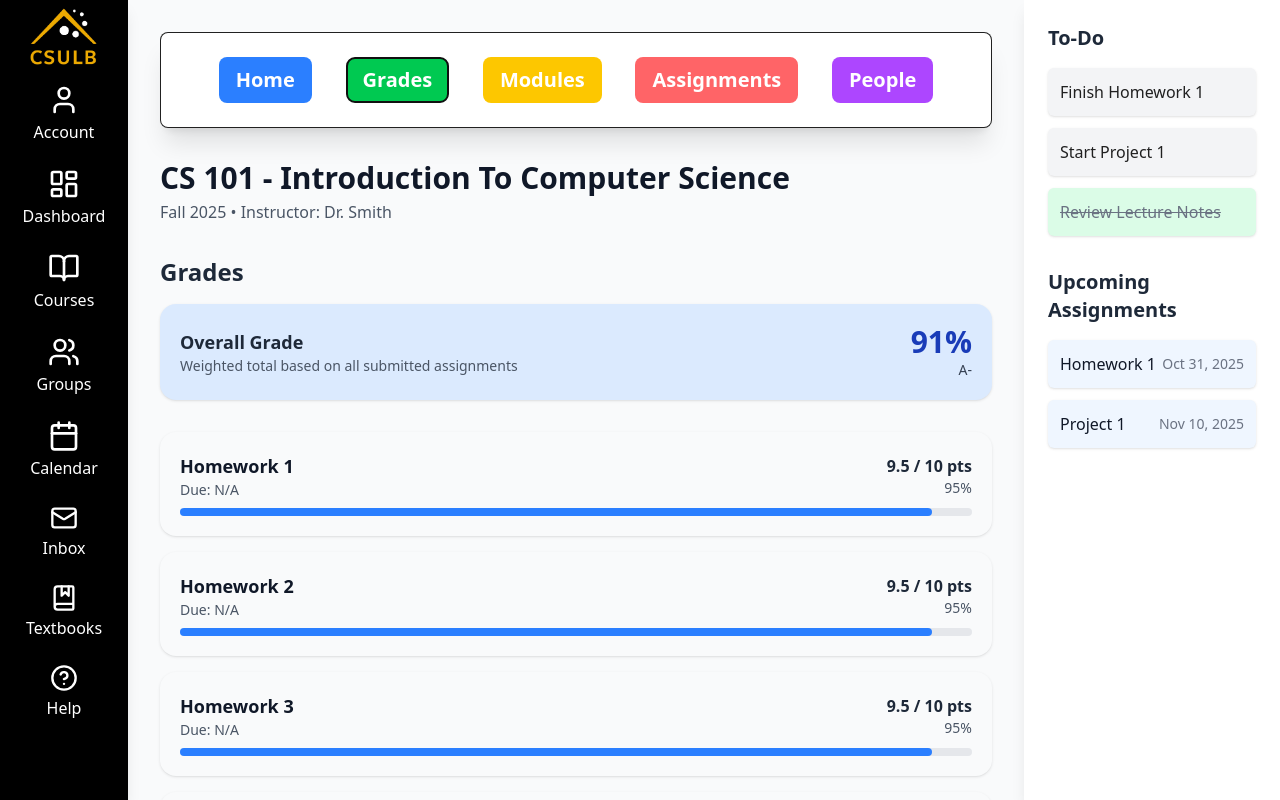
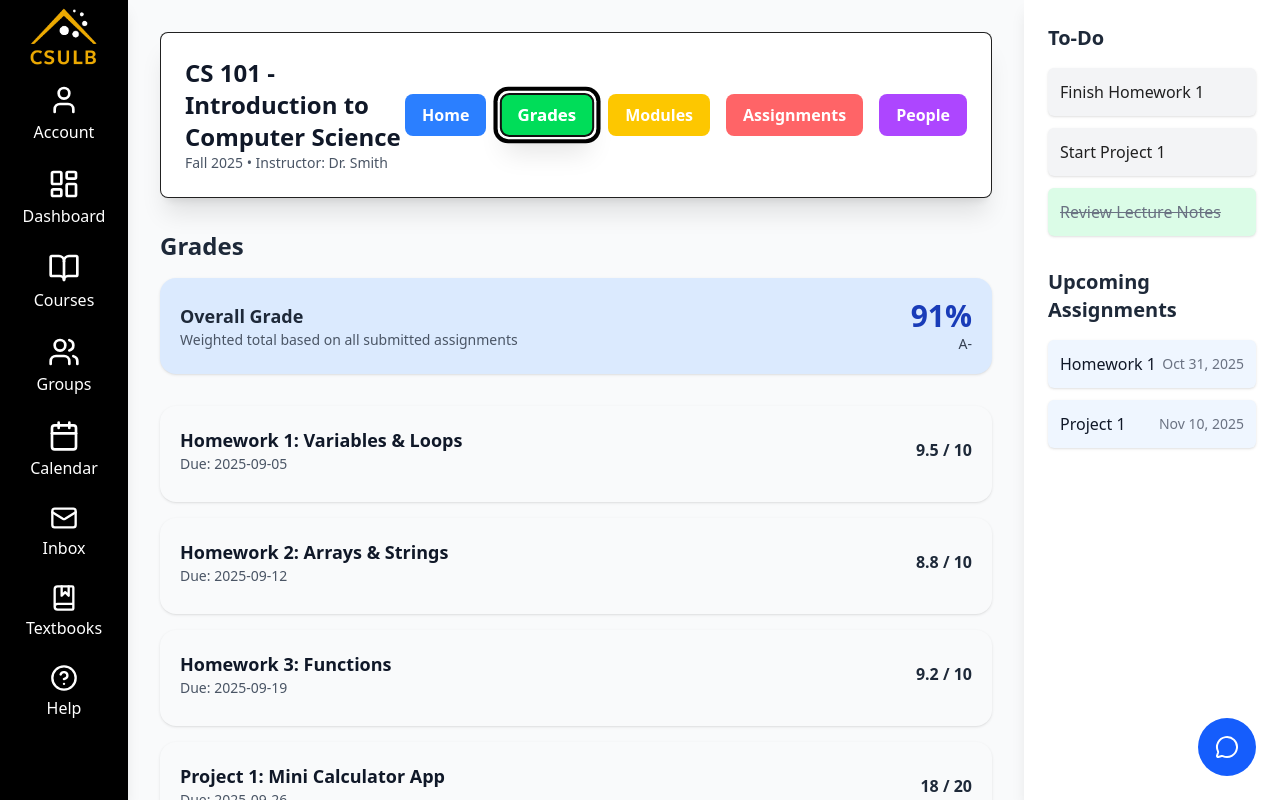
Before and after one commit to lnguyen14123/448-canvas, a React (Vite) app: page /course/1 in a window 1280 px wide. Both pictures are taken after a click on the button "Grades". Built offline with nearby package versions, Linux system fonts and the light colour scheme.

Commit message:
updated course page

```diff
--- /dev/null
+++ b/src/components/ChatButton.jsx
@@ -0,0 +1,44 @@
+import React, { useState } from "react";
+import { MessageCircle, X } from "lucide-react";
+
+export default function ChatButton() {
+  const [isOpen, setIsOpen] = useState(false);
+
+  return (
+    <div className="fixed bottom-6 right-6 z-50 group">
+      {/* Chat Window */}
+      {isOpen && (
+        <div className="bg-white text-black shadow-2xl rounded-2xl p-4 w-80 mb-3 border border-gray-200 animate-fade-in">
+          <div className="flex justify-between items-center mb-2">
+            <h3 className="font-semibold text-lg">Message Professor</h3>
+            <button onClick={() => setIsOpen(false)} className="text-gray-500 hover:text-red-500 transition">
+              <X className="w-5 h-5" />
+            </button>
+          </div>
+          <textarea
+            className="w-full h-24 p-2 border border-gray-300 rounded-md focus:outline-none focus:ring-2 focus:ring-blue-400 resize-none"
+            placeholder="Type your message..."
+          ></textarea>
+          <button className="mt-2 w-full bg-blue-600 text-white py-2 rounded-md hover:bg-blue-700 transition">
+            Send
+          </button>
+        </div>
+      )}
+
+      {/* Floating Chat Button + Tooltip */}
+      <div className="relative group">
+        <button
+          onClick={() => setIsOpen(!isOpen)}
+          className="bg-blue-600 hover:bg-blue-700 text-white rounded-full p-4 shadow-3xl transition-transform duration-300 hover:scale-110 flex items-center justify-center"
+        >
+          <MessageCircle className="w-6 h-6" />
+        </button>
+
+        {/* Tooltip */}
+        <div className="absolute bottom-full right-1/2 mb-2 w-max bg-gray-800 text-white text-sm rounded-md py-1 px-2 opacity-0 group-hover:opacity-100 transition-opacity duration-200 shadow-lg pointer-events-none">
+          Message your professor
+        </div>
+      </div>
+    </div>
+  );
+}
--- a/src/components/Sidebar.jsx
+++ b/src/components/Sidebar.jsx
@@ -1,5 +1,5 @@
 import React from "react";
-import { Link } from "react-router-dom";
+import { Link, useLocation } from "react-router-dom";
 import {
   User,
   LayoutDashboard,
@@ -7,19 +7,28 @@ import {
   Users,
   Calendar,
   Mail,
-  Clock,
-  PlayCircle,
   BookMarked,
   HelpCircle,
-  GraduationCap,
-} from "lucide-react"; // run: npm install lucide-react
+} from "lucide-react";
 
-import logo from "../assets/logo.png"
+import logo from "../assets/logo.png";
 
 export default function Sidebar() {
+  const location = useLocation(); // gets current URL path
+
+  const navItems = [
+    { to: "/account", label: "Account", icon: <User className="w-8 h-8 mb-1" /> },
+    { to: "/", label: "Dashboard", icon: <LayoutDashboard className="w-8 h-8 mb-1" /> },
+    { to: "/courses", label: "Courses", icon: <BookOpen className="w-8 h-8 mb-1" /> },
+    { to: "/groups", label: "Groups", icon: <Users className="w-8 h-8 mb-1" /> },
+    { to: "/calendar", label: "Calendar", icon: <Calendar className="w-8 h-8 mb-1" /> },
+    { to: "/inbox", label: "Inbox", icon: <Mail className="w-7 h-7 mb-1" /> },
+    { to: "/textbooks", label: "Textbooks", icon: <BookMarked className="w-7 h-7 mb-1" /> },
+    { to: "/help", label: "Help", icon: <HelpCircle className="w-7 h-7 mb-1" /> },
+  ];
+
   return (
     <aside className="w-[10vw] bg-black text-white flex flex-col items-center space-y-6 shadow-lg">
-      {/* App Icon / Logo */}
       {/* Logo */}
       <div className="mb-2">
         <Link to="/" className="flex items-center justify-center">
@@ -32,56 +41,30 @@ export default function Sidebar() {
       </div>
 
       {/* Nav Links */}
-      <nav className="flex flex-col items-center space-y-6 text-md">
-        <Link to="/account" className="flex flex-col items-center hover:text-blue-400">
-          <User className="w-8 h-8 mb-1" />
-          <span className="">Account</span>
+      <nav className="flex flex-col items-center space-y-6 text-md relative">
+        {navItems.map((item) => {
+          const isActive = location.pathname === item.to; // check if current page
+
+          return (
+            <div key={item.label} className="relative group">
+              <Link
+                to={item.to}
+                className={`
+                  flex flex-col items-center transition duration-200
+                  ${isActive ? "text-blue-400 font-bold" : "hover:text-blue-400"}
+                `}
+              >
+                {item.icon}
+                <span>{item.label}</span>
               </Link>
 
-        <Link to="/" className="flex flex-col items-center hover:text-blue-400">
-          <LayoutDashboard className="w-8 h-8 mb-1" />
-          <span className="">Dashboard</span>
-        </Link>
-
-        <Link to="/courses" className="flex flex-col items-center hover:text-blue-400">
-          <BookOpen className="w-8 h-8 mb-1" />
-          <span className="">Courses</span>
-        </Link>
-
-        <Link to="/groups" className="flex flex-col items-center hover:text-blue-400">
-          <Users className="w-8 h-8 mb-1" />
-          <span className="">Groups</span>
-        </Link>
-
-        <Link to="/calendar" className="flex flex-col items-center hover:text-blue-400">
-          <Calendar className="w-8 h-8 mb-1" />
-          <span className="">Calendar</span>
-        </Link>
-
-        <Link to="/inbox" className="flex flex-col items-center hover:text-blue-400">
-          <Mail className="w-7 h-7 mb-1" />
-          <span className="">Inbox</span>
-        </Link>
-
-        {/* <Link to="/history" className="flex flex-col items-center hover:text-blue-400">
-          <Clock className="w-5 h-5 mb-1" />
-          <span className="text-xs">History</span>
-        </Link>
-
-        <Link to="/my-media" className="flex flex-col items-center hover:text-blue-400">
-          <PlayCircle className="w-5 h-5 mb-1" />
-          <span className="text-xs">My Media</span>
-        </Link> */}
-
-        <Link to="/textbooks" className="flex flex-col items-center hover:text-blue-400">
-          <BookMarked className="w-7 h-7 mb-1" />
-          <span className="">Textbooks</span>
-        </Link>
-
-        <Link to="/help" className="flex flex-col items-center hover:text-blue-400">
-          <HelpCircle className="w-7 h-7 mb-1" />
-          <span className="">Help</span>
-        </Link>
+              {/* Tooltip */}
+              <div className="absolute left-full top-1/2 -translate-y-1/2 ml-3 bg-gray-800 text-white text-sm rounded-lg py-1 px-3 opacity-0 group-hover:opacity-100 transform scale-90 group-hover:scale-100 transition-all duration-200 whitespace-nowrap z-10 shadow-lg">
+                {item.label}
+              </div>
+            </div>
+          );
+        })}
       </nav>
     </aside>
   );
--- a/src/pages/Course.jsx
+++ b/src/pages/Course.jsx
@@ -1,15 +1,16 @@
 import React, { useState } from "react";
 import Sidebar from "../components/Sidebar";
+import ChatButton from "../components/ChatButton";
 
 export default function Course() {
   const courseId = "CS101"; // for simplicity, or use useParams()
 
 const sections = [
-    { name: "Home", color: "bg-blue-500" },
-    { name: "Grades", color: "bg-green-500" },
-    { name: "Modules", color: "bg-yellow-400" },
-    { name: "Assignments", color: "bg-red-400" },
-    { name: "People", color: "bg-purple-500" },
+  { name: "Home", color: "bg-blue-500", description: "Go back to the course homepage" },
+  { name: "Grades", color: "bg-green-500", description: "View your grades and feedback" },
+  { name: "Modules", color: "bg-yellow-400", description: "Access weekly course modules" },
+  { name: "Assignments", color: "bg-red-400", description: "See all assignments and due dates" },
+  { name: "People", color: "bg-purple-500", description: "View classmates and instructor info" },
 ];
 
   const todos = [
@@ -24,15 +25,16 @@ export default function Course() {
   ];
 
 const grades = [
-    { id: 1, assignment: "Homework 1", grade: "95%", points:"9.5"},
-    { id: 2, assignment: "Homework 2", grade: "95%", points:"9.5"},
-    { id: 3, assignment: "Homework 3", grade: "95%", points:"9.5"},
-    { id: 4, assignment: "Homework 4", grade: "95%", points:"9.5"},
-    { id: 5, assignment: "Homework 5", grade: "95%", points:"9.5"},
-    { id: 6, assignment: "Project 1", grade: "88%", points:"8.8"},
-    { id: 7, assignment: "Project 2", grade: "88%", points:"8.8"},
-    { id: 8, assignment: "Project 3", grade: "88%", points:"8.8"},
-    { id: 9, assignment: "Project 4", grade: "88%", points:"8.8"},
+  { id: 1, assignment: "Homework 1: Variables & Loops", grade: "95%", points: "9.5 / 10", dueDate: "2025-09-05" },
+  { id: 2, assignment: "Homework 2: Arrays & Strings", grade: "88%", points: "8.8 / 10", dueDate: "2025-09-12" },
+  { id: 3, assignment: "Homework 3: Functions", grade: "92%", points: "9.2 / 10", dueDate: "2025-09-19" },
+  { id: 4, assignment: "Project 1: Mini Calculator App", grade: "90%", points: "18 / 20", dueDate: "2025-09-26" },
+  { id: 5, assignment: "Homework 4: Recursion", grade: "96%", points: "9.6 / 10", dueDate: "2025-10-03" },
+  { id: 6, assignment: "Midterm Exam", grade: "84%", points: "42 / 50", dueDate: "2025-10-10" },
+  { id: 7, assignment: "Homework 5: Sorting Algorithms", grade: "98%", points: "9.8 / 10", dueDate: "2025-10-17" },
+  { id: 8, assignment: "Project 2: Data Visualizer", grade: "91%", points: "18.2 / 20", dueDate: "2025-10-24" },
+  { id: 9, assignment: "Homework 6: Hash Maps", grade: "89%", points: "8.9 / 10", dueDate: "2025-10-31" },
+  { id: 10, assignment: "Final Project: Full Web App", grade: "93%", points: "46.5 / 50", dueDate: "2025-12-05" },
 ];
 
   const [currentSection, setCurrentSection] = useState("Home"); // start on Home
@@ -42,22 +44,45 @@ export default function Course() {
       <Sidebar />
 
   <main className="flex-1 p-8 overflow-y-auto h-screen">
-        {/* Top Navigation Section */}
-        <section className="bg-white p-6 rounded-lg shadow-xl border mb-8">
-          <nav className="flex justify-evenly">
-            {sections.map((section) => (
+{/* Top Navigation + Course Info */}
+<section className="bg-white p-6 rounded-lg shadow-xl border mb-8 sticky top-0 z-20">
+  <div className="flex items-center justify-between">
+    {/* Course Info */}
+    <div className="flex flex-col">
+      <h1 className="text-2xl font-bold text-gray-900">CS 101 - Introduction to Computer Science</h1>
+      <p className="text-gray-600 text-sm">Fall 2025 • Instructor: Dr. Smith</p>
+    </div>
+
+    {/* Section Navigation */}
+    <nav className="flex space-x-4">
+      {sections.map((section) => {
+        const isActive = currentSection === section.name;
+        return (
+          <div key={section.name} className="relative group">
             <button
-                key={section.name}
               onClick={() => setCurrentSection(section.name)}
-                className={`${section.color} text-xl text-white px-4 py-2 rounded-lg font-bold hover:opacity-80 transition`}
+              className={`
+                ${section.color} text-white px-4 py-2 rounded-lg font-bold transition
+                ${isActive
+                  ? "ring-4 ring-offset-2 ring-black shadow-xl scale-105 brightness-110"
+                  : "hover:opacity-80"}
+              `}
             >
               {section.name}
             </button>
-            ))}
+
+            {/* Tooltip */}
+            <div className="absolute left-1/2 -translate-x-1/2 mt-2 w-max bg-gray-800 text-white text-sm rounded-lg py-1 px-3 opacity-0 group-hover:opacity-100 transition-opacity duration-200 pointer-events-none z-10 shadow-lg">
+              {section.description}
+            </div>
+          </div>
+        );
+      })}
     </nav>
+  </div>
 </section>
 
-        {/* Course Header */}
+        {/* Course Header
         <header className="flex justify-between items-center mb-8">
           <div>
             <h1 className="text-3xl font-semibold text-gray-900">
@@ -65,7 +90,7 @@ export default function Course() {
             </h1>
             <p className="text-gray-600 mt-1">Fall 2025 • Instructor: Dr. Smith</p>
           </div>
-        </header>
+        </header> */}
 
         {/* Main content */}
         <section>
@@ -156,22 +181,9 @@ export default function Course() {
             </div>
             <div className="text-right">
               <p className="font-semibold text-gray-800">
-                {g.points ?? 9} / {g.total ?? 10} pts
-              </p>
-              <p className="text-sm text-gray-600">
-                {Math.round(((g.points ?? 9) / (g.total ?? 10)) * 100)}%
+                {g.points}
               </p>
             </div>
-          </div>
-
-          {/* Progress Bar */}
-          <div className="w-full bg-gray-200 rounded-full h-2">
-            <div
-              className="bg-blue-500 h-2 rounded-full"
-              style={{
-                width: `${((g.points ?? 9) / (g.total ?? 10)) * 100}%`,
-              }}
-            ></div>
           </div>
         </li>
       ))}
@@ -240,6 +252,9 @@ export default function Course() {
           </ul>
         </div>
       </aside>
+
+      <ChatButton />
+
     </div>
   );
 }
```
Lines whose indentation alone changed are shown as unchanged.
